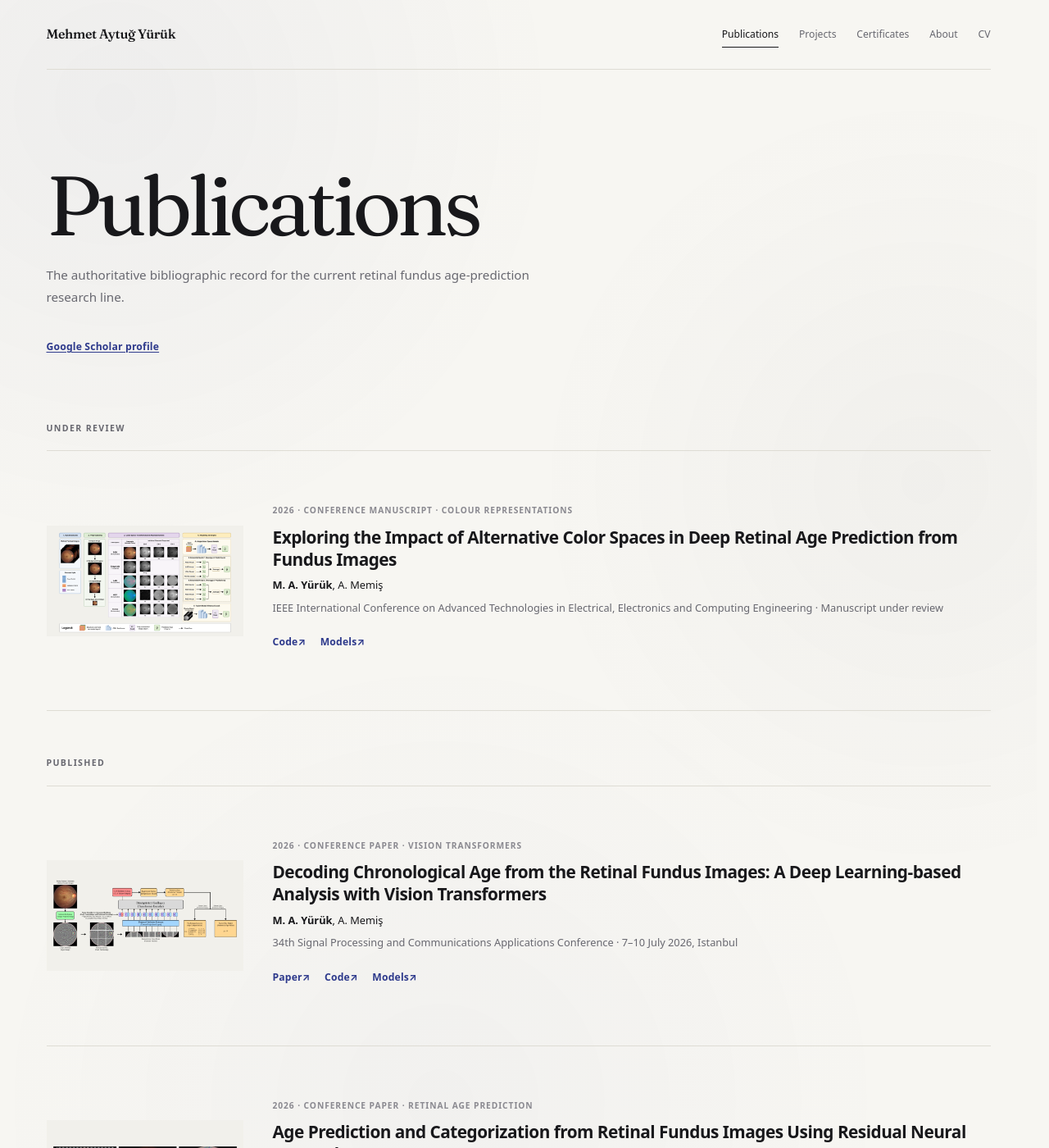
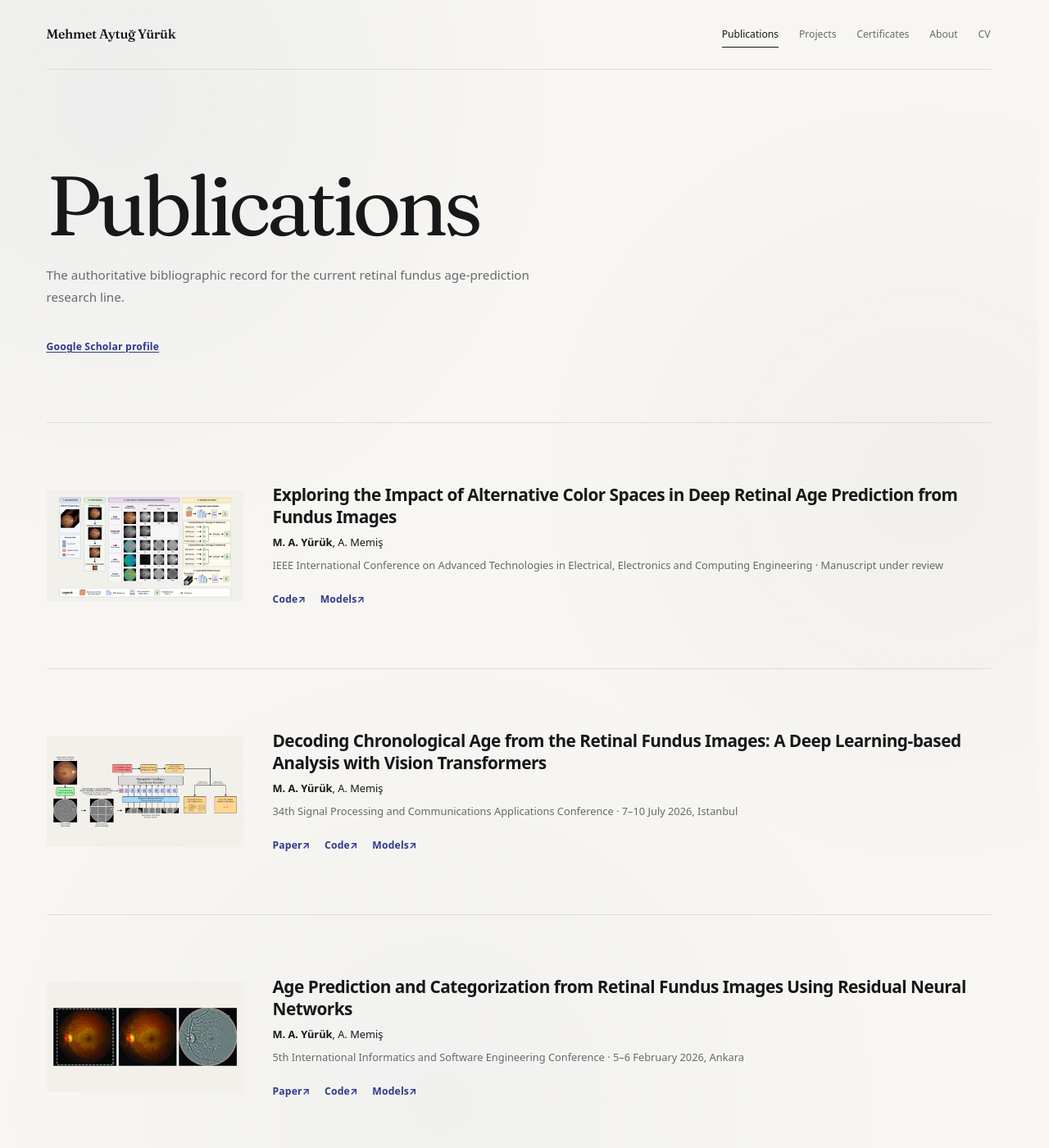
Before and after one commit to mehmetaytugyuruk/mehmetaytugyuruk.github.io, a Jekyll site: the page built from publications.html, in a window 1280 px wide and 1400 px high. Shown: the whole window at 82% size. Built offline with Jekyll 4.4.1, drawn with Linux system fonts in a browser that asks for light colours.

Commit message:
Update content and layout for selected work, publications, projects, and certificates

```diff
--- a/_data/education.yml
+++ b/_data/education.yml
@@ -5,13 +5,11 @@ secondary_education:
 
 awards:
   - title: TEKNOFEST 2025 — Research Project Competition
-    result: Finalist
     detail: 2242 University Students Research Project Competition · Information and Communication Technologies
     period: "2025"
     certificate_url: /certificates/teknofest-2025-certificate.pdf
     certificate_label: Finalist certificate
   - title: TÜBİTAK 2204-D Climate Change Research Projects Competition
-    result: Two-time finalist
     detail: High School Students Climate Change Research Projects Competition
     period: 2022 and 2023
     certificate_url: /certificates/tubitak-2023-certificate.pdf
--- a/_includes/publication-entry.html
+++ b/_includes/publication-entry.html
@@ -4,7 +4,6 @@
     <img src="{{ publication.image | relative_url }}" alt="{{ publication.image_alt | escape }}" width="1600" height="900" loading="lazy">
   </div>
   <div class="publication-body">
-    <p class="publication-meta">{{ publication.year }} · {{ publication.type }} · {{ publication.topic }}</p>
     <h3>{% if publication.doi %}<a href="{{ publication.doi }}" target="_blank" rel="noopener noreferrer">{{ publication.title }}</a>{% else %}{{ publication.title }}{% endif %}</h3>
     <p class="publication-authors">
       {% for author in publication.authors %}{% if author.name == site.data.profile.name %}<strong>{{ author.display }}</strong>{% else %}{{ author.display }}{% endif %}{% unless forloop.last %}, {% endunless %}{% endfor %}
--- a/_includes/selected-work-entry.html
+++ b/_includes/selected-work-entry.html
@@ -7,7 +7,6 @@
       <img src="{{ publication.image | relative_url }}" alt="{{ publication.image_alt | escape }}" width="1600" height="900" loading="lazy">
     </a>
     <div class="selected-work-body">
-      <p class="selected-work-meta">{{ publication.year }} · Research · {{ study.short_label }}</p>
       <h3><a href="{{ publication_primary_url }}" target="_blank" rel="noopener noreferrer">{{ publication.title }}</a></h3>
       <p class="selected-work-authors">
         {% for author in publication.authors %}{% if author.name == site.data.profile.name %}<strong>{{ author.display }}</strong>{% else %}{{ author.display }}{% endif %}{% unless forloop.last %}, {% endunless %}{% endfor %}
@@ -28,7 +27,6 @@
       <img src="{{ project.image | relative_url }}" alt="{{ project.image_alt | escape }}" width="1600" height="900" loading="lazy">
     </a>
     <div class="selected-work-body">
-      <p class="selected-work-meta">Project · {{ project.category }}</p>
       <h3><a href="{{ project_primary_link.url }}" target="_blank" rel="noopener noreferrer">{{ project.name }}</a></h3>
       <p class="selected-work-context">{{ project.programming_language }} library · {{ project.release_label }}</p>
       <div class="selected-work-links" aria-label="Links for {{ project.name | escape }}">
--- a/certificates.html
+++ b/certificates.html
@@ -14,7 +14,6 @@ wide: true
       <li class="editorial-row">
         <div class="entry-body">
           <h3>{{ item.title }}</h3>
-          <p class="entry-result">{{ item.result }}</p>
           <p>{{ item.detail }}</p>
           <p class="entry-actions"><a href="{{ item.certificate_url | relative_url }}" target="_blank" rel="noopener noreferrer">{{ item.certificate_label }} ↗</a></p>
         </div>
--- a/projects.html
+++ b/projects.html
@@ -42,7 +42,6 @@ wide: true
         <img src="{{ project.image | relative_url }}" alt="{{ project.image_alt | escape }}" width="1600" height="900" loading="lazy">
       </div>
       <div class="software-record-body">
-        <p class="software-meta">Project · {{ project.category }}</p>
         <h2><a href="{{ github.url }}" target="_blank" rel="noopener noreferrer">{{ project.name }}</a></h2>
         <p class="software-context">{{ project.programming_language }} library · {{ project.release_label }}</p>
         <p class="software-summary">{{ project.description }}</p>
--- a/publications.html
+++ b/publications.html
@@ -42,22 +42,11 @@ wide: true
   <a class="text-link" href="{{ scholar.url | escape }}" target="_blank" rel="noopener noreferrer">Google Scholar profile</a>
 </p>
 
-{% assign published = site.data.publications | where: "status", "published" | sort: "display_order" %}
-{% assign under_review = site.data.publications | where: "status", "under_review" | sort: "display_order" %}
-
-<section class="publication-group" aria-labelledby="review-title">
-  <h2 id="review-title" class="section-label">Under Review</h2>
+<section class="publication-group" aria-label="Publications">
   <div class="publication-list">
-    {% for publication in under_review %}
+    {% assign publications = site.data.publications | sort: "display_order" %}
+    {% for publication in publications %}
       {% include publication-entry.html publication=publication %}
     {% endfor %}
   </div>
 </section>
-<section class="publication-group" aria-labelledby="published-title">
-  <h2 id="published-title" class="section-label">Published</h2>
-  <div class="publication-list">
-    {% for publication in published %}
-      {% include publication-entry.html publication=publication %}
-    {% endfor %}
-  </div>
-</section>
```
